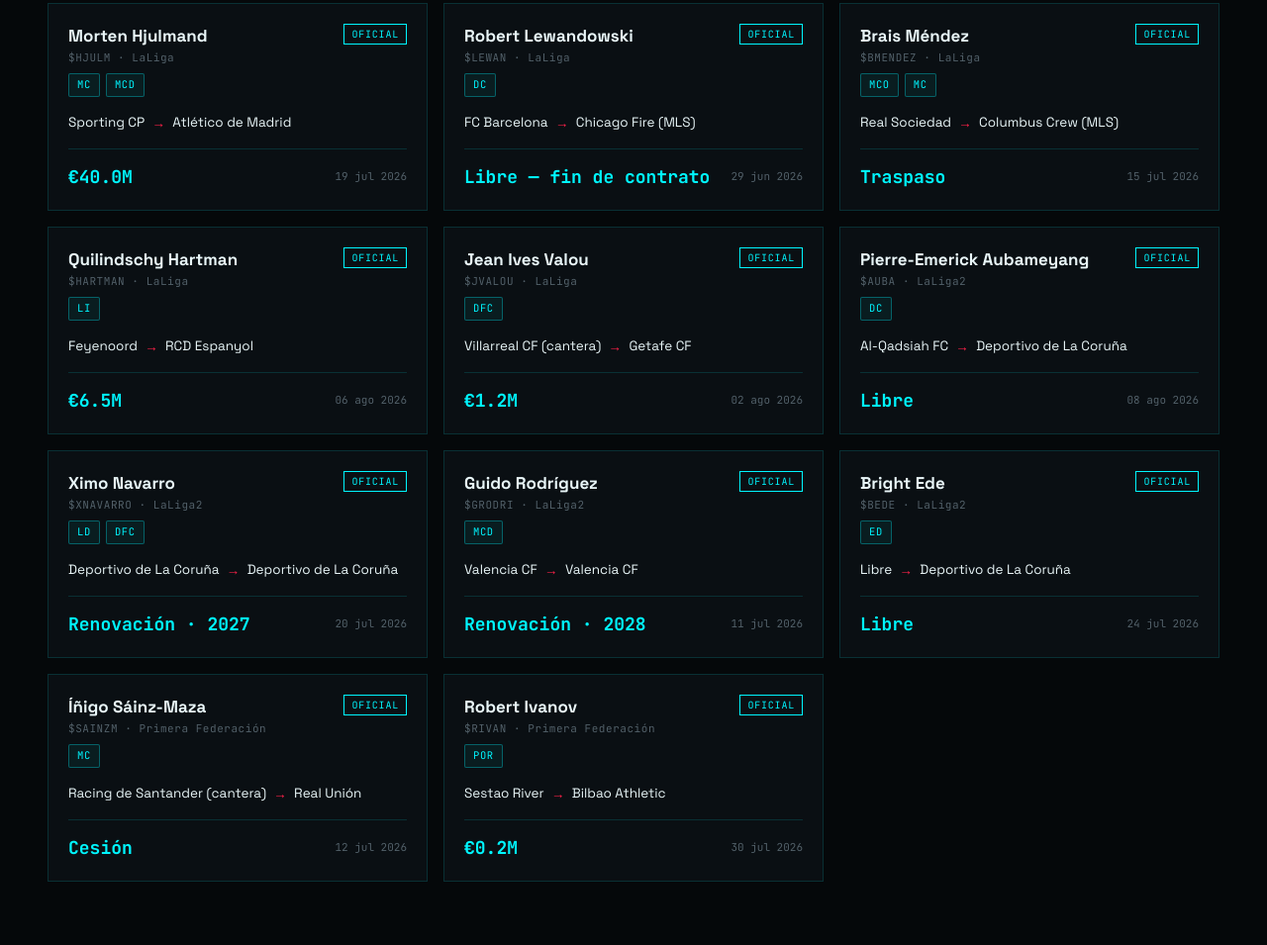
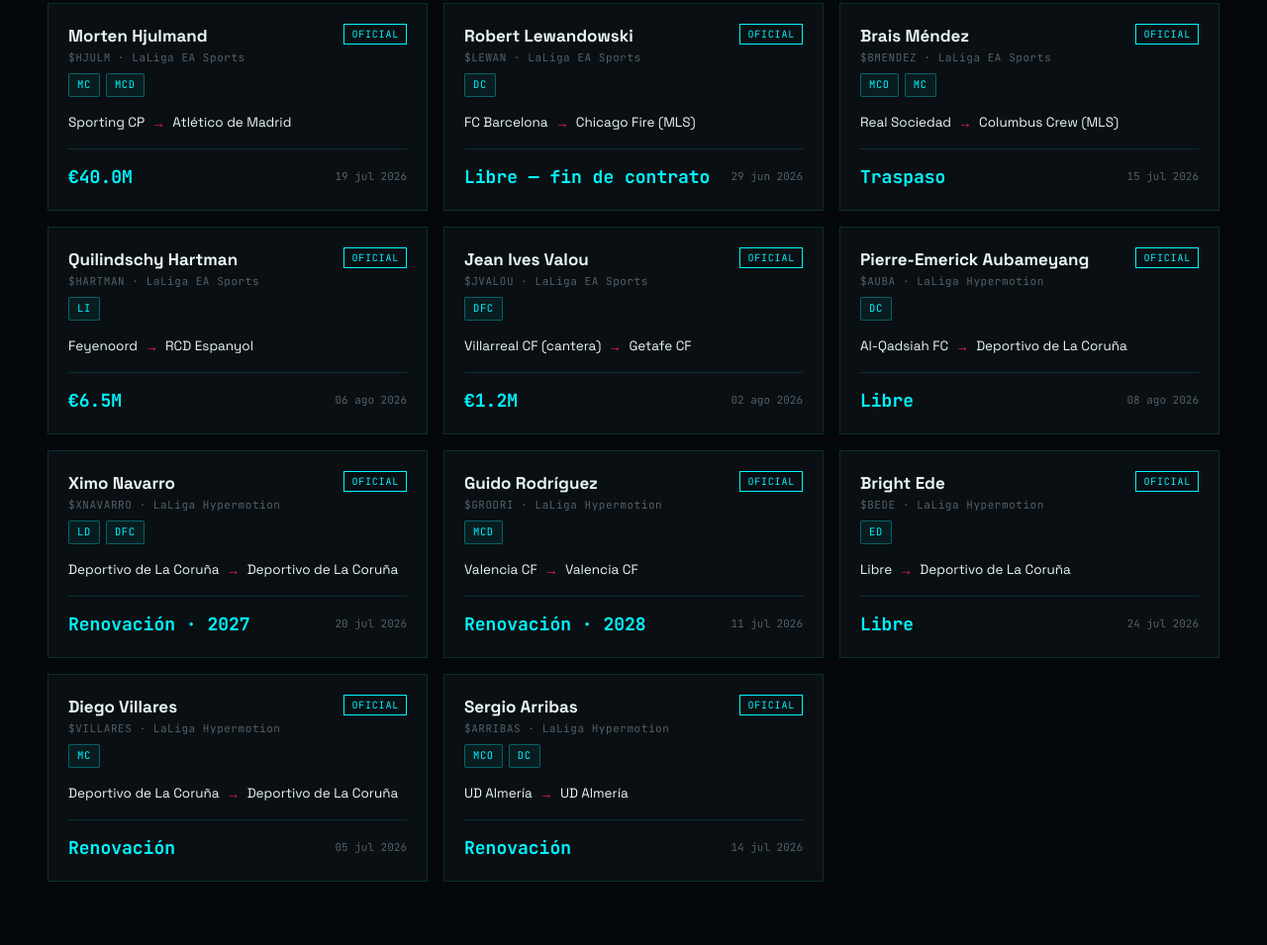
Before and after one commit to maestro3030/MarkFut, a plain HTML site: page index.html in a window 1280 px wide. Shown: the part 1205-2160 px from the top of the page at 99% size. Drawn offline with Linux system fonts and the light colour scheme.

Commit message:
Add files via upload

```diff
--- a/script.js
+++ b/script.js
@@ -6,7 +6,7 @@
    reales desde tu API (fetch) cuando la tengas lista.
 ========================================================= */
 
-const COMP_LABEL = { laliga:'LaLiga', laliga2:'LaLiga2', primera:'Primera Federación' };
+const COMP_LABEL = { laliga:'LaLiga EA Sports', laliga2:'LaLiga Hypermotion' };
 
 // ---- Fichajes confirmados (mercado de verano 2026, ventana abierta 1 jul – 1 sep 2026) ----
 const TRANSFERS = [
@@ -24,14 +24,9 @@
   {name:'Guido Rodríguez', symbol:'$GRODRI', pos:['MCD'], from:'Valencia CF', to:'Valencia CF', fee:'Renovación · 2028', date:'11 jul 2026', comp:'laliga2'},
   {name:'Bright Ede', symbol:'$BEDE', pos:['ED'], from:'Libre', to:'Deportivo de La Coruña', fee:'Libre', date:'24 jul 2026', comp:'laliga2'},
 
-  {name:'Íñigo Sáinz-Maza', symbol:'$SAINZM', pos:['MC'], from:'Racing de Santander (cantera)', to:'Real Unión', fee:'Cesión', date:'12 jul 2026', comp:'primera'},
-  {name:'Robert Ivanov', symbol:'$RIVAN', pos:['POR'], from:'Sestao River', to:'Bilbao Athletic', fee:'€0.2M', date:'30 jul 2026', comp:'primera'},
+  {name:'Diego Villares', symbol:'$VILLARES', pos:['MC'], from:'Deportivo de La Coruña', to:'Deportivo de La Coruña', fee:'Renovación', date:'05 jul 2026', comp:'laliga2'},
+  {name:'Sergio Arribas', symbol:'$ARRIBAS', pos:['MCO','DC'], from:'UD Almería', to:'UD Almería', fee:'Renovación', date:'14 jul 2026', comp:'laliga2'},
 ];
-
-// Nota: la Primera Federación 2026/27 se reorganiza con los descensos de Real Zaragoza,
-// Cultural Leonesa, SD Huesca y CD Mirandés desde LaLiga2, junto a filiales como
-// Real Madrid Castilla y FC Barcelona Atlètic. Sustituye este bloque por datos de tu
-// fuente/API cuando quieras fichajes reales de esta categoría.
 
 // ---- Rumores / fichajes inminentes ----
 const RUMORS = [
@@ -83,11 +78,13 @@
   return seededPick(s1, FIRST_NAMES)+' '+seededPick(s2, LAST_NAMES);
 }
 
-// ---- Equipos: LaLiga, LaLiga2, Primera Federación (destacados) ----
+// ---- Equipos: LaLiga EA Sports (20) y LaLiga Hypermotion (22) ----
 // Temporada 2026/27 — composición verificada: LaLiga incorpora a Racing de Santander,
 // Deportivo de La Coruña y Málaga CF (ascendidos); descienden Real Oviedo, RCD Mallorca
 // y Girona FC. LaLiga2 (Hypermotion) suma Girona, Mallorca y Oviedo, más los ascendidos
-// desde Primera Federación (Tenerife, Eldense, Sabadell, Celta Fortuna).
+// desde Primera Federación (Tenerife, Eldense, Sabadell, Celta Fortuna). La propia
+// Primera Federación ya no se muestra como competición en esta web (a petición del
+// cliente): solo se listan los 20 + 22 equipos de las dos categorías profesionales.
 const TEAM_LIST = [
   // LaLiga (20)
   {id:'rmadrid', name:'Real Madrid', comp:'laliga', formation:'4-3-3'},
@@ -133,27 +130,46 @@
   {id:'sporting', name:'Real Sporting de Gijón', comp:'laliga2', formation:'4-4-2'},
   {id:'valladolid', name:'Real Valladolid', comp:'laliga2', formation:'4-3-3'},
   {id:'tenerife', name:'CD Tenerife', comp:'laliga2', formation:'4-4-2'},
-  // Primera Federación (destacados — 3er nivel)
-  {id:'castilla', name:'Real Madrid Castilla', comp:'primera', formation:'4-3-3'},
-  {id:'barcaatl', name:'FC Barcelona Atlètic', comp:'primera', formation:'4-3-3'},
-  {id:'bilbaoath', name:'Bilbao Athletic', comp:'primera', formation:'4-2-3-1'},
-  {id:'realunion', name:'Real Unión', comp:'primera', formation:'4-4-2'},
-  {id:'zaragoza', name:'Real Zaragoza', comp:'primera', formation:'4-2-3-1'},
-  {id:'huesca', name:'SD Huesca', comp:'primera', formation:'4-3-3'},
-  {id:'cultural', name:'Cultural Leonesa', comp:'primera', formation:'4-4-2'},
-  {id:'mirandes', name:'CD Mirandés', comp:'primera', formation:'3-5-2'},
 ];
 
-// ---- Plantillas curadas para clubes destacados (verificadas a ago 2026; resto: generado) ----
-// Nota: se ha limitado la curación a los clubes con datos de fichajes/salidas confirmados
-// (p. ej. salida de Lewandowski y Araújo del Barça, llegada de Konaté al Real Madrid) para
-// evitar mostrar jugadores que ya no compiten en España. El resto de equipos usa nombres
-// generados de forma ilustrativa — sustitúyelos por tu API para plantillas 100% reales.
+// ---- Plantillas curadas — temporada 2026/27 ----
+// LaLiga EA Sports: los 20 equipos, investigados con fuentes actualizadas de agosto 2026
+// (fichajes de verano incluidos: Konaté al Madrid, Adeyemi al Barça, salida de Lewandowski
+// y cesión de Araújo al Liverpool, Hjulmand al Atlético, etc.)
+// LaLiga Hypermotion: 9 de los 22 equipos con plantilla real verificada; el resto usa
+// nombres generados de forma ilustrativa (ver generatedName) hasta conectar una API real.
 const CURATED_ROSTERS = {
+  // ---- LaLiga EA Sports (20/20) ----
   rmadrid: ['Thibaut Courtois','Dani Carvajal','Ibrahim Konaté','Dean Huijsen','Álvaro Carreras','Federico Valverde','Aurélien Tchouaméni','Jude Bellingham','Vinicius Jr','Kylian Mbappé','Franco Mastantuono'],
-  barca: ['Joan García','Alejandro Balde','Pau Cubarsí','Íñigo Martínez','Jules Koundé','Pedri','Frenkie de Jong','Dani Olmo','Raphinha','Karim Adeyemi','Lamine Yamal'],
-  atmadrid: ['Jan Oblak','Nahuel Molina','José María Giménez','Robin Le Normand','Javi Galán','Álex Baena','Morten Hjulmand','Koke','Rodrigo De Paul','Antoine Griezmann','Julián Álvarez'],
-  athletic: ['Unai Simón','Andoni Gorosabel','Dani Vivian','Aitor Paredes','Yuri Berchiche','Mikel Vesga','Óscar de Marcos','Oihan Sancet','Nico Williams','Robert Navarro','Gorka Guruzeta'],
+  barca: ['Joan García','Jules Koundé','Ronald Araújo','Pau Cubarsí','Álex Balde','Marc Casadó','Frenkie de Jong','Pedri','Karim Adeyemi','Ferran Torres','Lamine Yamal'],
+  atmadrid: ['Jan Oblak','Nahuel Molina','José María Giménez','Robin Le Normand','Alejandro Grimaldo','Morten Hjulmand','Koke','Álex Baena','Giuliano Simeone','Julián Álvarez','Alexander Sørloth'],
+  athletic: ['Unai Simón','Andoni Gorosabel','Dani Vivian','Aymeric Laporte','Yuri Berchiche','Mikel Vesga','Mikel Jauregizar','Oihan Sancet','Nico Williams','Iñaki Williams','Gorka Guruzeta'],
+  alaves: ['Antonio Sivera','Nahuel Tenaglia','Facundo Garcés','Nikola Maras','Jonny Otto','Ander Guevara','Antonio Blanco','Carles Aleñá','Abde Rebbach','Toni Martínez','Lucas Boyé'],
+  betis: ['Álvaro Valles','Héctor Bellerín','Marc Bartra','Natan','Junior Firpo','Marc Roca','Pablo Fornals','Isco','Antony','Abde Ezzalzouli','Cucho Hernández'],
+  celta: ['Iván Villar','Sergio Carreira','Carl Starfelt','Unai Núñez','Javi Galán','Damián Rodríguez','Ilaix Moriba','Iago Aspas','Williot Swedberg','Hugo Álvarez','Borja Iglesias'],
+  depor: ['Germán Parreño','Ximo Navarro','Dani Barcia','Arnau Comas','Giacomo Quagliata','José Ángel Jurado','Diego Villares','Mario Soriano','David Mella','Yeremay Hernández','Pierre-Emerick Aubameyang'],
+  elche: ['Matías Dituro','Buba Sangaré','Pedro Bigas','David Affengruber','Víctor Chust','Marc Aguado','Federico Redondo','Gonzalo Villar','Germán Valera','Lucas Cepeda','Rafa Mir'],
+  espanyol: ['Marko Dmitrovic','Rubén Sánchez','Leandro Cabrera','Pablo Ramón','Quilindschy Hartman','Pol Lozano','Gabriel Moscardó','Edu Expósito','Jofre Carreras','Javi Puado','Kike García'],
+  getafe: ['David Soria','Kiko Femenía','Djené','Abdel Abqar','Davinchi','Mario Martín','Yvan Neyou','Ramón Terrats','Christantus Uche','Borja Mayoral','Juanmi'],
+  levante: ['Pablo Campos','Víctor García','Adrián de la Fuente','Aïssa Mandi','Manu Sánchez','Oriol Rey','Kervin Arriaga','Carlos Álvarez','Roger Brugué','Iván Romero','Karl Etta Eyong'],
+  malaga: ['Alfonso Herrero','Diego Murillo','Einar Galilea','Ángel Recio','Álex Pastor','Juanpe Jiménez','Carlos Dotor','Rafa Rodríguez','David Larrubia','Julen Lobete','Chupe'],
+  osasuna: ['Sergio Herrera','Valentín Rosier','Alejandro Catena','Jorge Herrando','Abel Bretones','Lucas Torró','Jon Moncayola','Moi Gómez','Rubén García','Ante Budimir','Raúl García'],
+  rayo: ['Dani Cárdenas','Andrei Rațiu','Florian Lejeune','Luiz Felipe','Pep Chavarría','Óscar Valentín','Unai López','Isi Palazón','Jorge de Frutos','Fran Pérez','Sergio Camello'],
+  racing: ['Simon Eriksson','Jorge Salinas','Álvaro Mantilla','Manu Hernando','Íñigo Sainz-Maza','Gustavo Puerta','Sergio Canales','Iñigo Vicente','Andrés Martín','Asier Villalibre','Juan Carlos Arana'],
+  rsociedad: ['Álex Remiro','Álvaro Odriozola','Igor Zubeldia','Jon Pacheco','Aihen Muñoz','Jon Gorrotxategi','Beñat Turrientes','Carlos Soler','Takefusa Kubo','Ander Barrenetxea','Mikel Oyarzabal'],
+  sevilla: ['Odysseas Vlachodimos','Juanlu Sánchez','Kike Salas','Marcão','Gabriel Suazo','Lucien Agoumé','Djibril Sow','Joan Jordán','Rubén Vargas','Alfon González','Isaac Romero'],
+  valencia: ['Stole Dimitrievski','Dimitri Foulquier','Mouctar Diakhaby','César Tárrega','José Gayà','Pepelu','Javi Guerra','Luis Rioja','Arnaut Danjuma','Hugo Duro','Umar Sadiq'],
+  villarreal: ['Luiz Júnior','Santiago Mouriño','Renato Veiga','Pau Navarro','Carlos Romero','Santi Comesaña','Pape Gueye','Alberto Moleiro','Nicolás Pépé','Georges Mikautadze','Gerard Moreno'],
+  // ---- LaLiga Hypermotion (9/22 verificados; resto generado) ----
+  valladolid: ['Karl Hein','Iván Alejo','Javi Sánchez','Stanko Jurić','Iza Carcelén','Amath Ndiaye','Marcos André','Peter Federico','Chuki','Juanmi Latasa','Víctor Meseguer'],
+  rsociedadb: ['Alex Padrosa','Diego Gorosito','Mariezkurrena','Jon Karrikaburu','Aritz Arambarri','Beñat Yon','Gorosabel','Carrera','Dani Díaz','Amaiur Sarriegi','Iker Vicente'],
+  cordoba: ['Carlos Marín','Antonio Casas','Carlos Albarrán','Fer Guerrero','César Morgado','Dani Requena','Jacobo González','Christian Delgado','Adrián Fuentes','Adilson Mendes','Guillermo Fernández'],
+  cadiz: ['Alberto Varo','Iza Carcelén','Fali','Raúl Parra','Marco Moreno','Momo Mbaye','Brian Ocampo','Suso','Iuri Tabatadze','Moussa Diakité','Jonan Marí'],
+  sporting: ['Diego Mariño','Juan Otero','Enol Prendes','Nico Riestra','Amadou Coundoul','Alejandro Lozano','Jonathan Dubasin','Daniel Queipo','Alejandro Oyón','Andrés Ferrari','Guille Rosas'],
+  almeria: ['Fernando Martínez','Álex Centelles','Daijiro Chirino','Álex Muñoz','Marcos Luna','César de la Hoz','Curro Sánchez','Sergio Arribas','Largie Ramazani','Adrián Embarba','Léo Baptistão'],
+  mallorca: ['Leo Román','Pablo Maffeo','Antonio Raíllo','Martin Valjent','Johan Mojica','Sergi Darder','Manu Morlanes','Antonio Sánchez','Dani Rodríguez','Vedat Muriqi','Abdón Prats'],
+  oviedo: ['Aarón Escandell','Alberto Reina','Rahim Alhassan','David Costas','Ilyas Chaira','Colombatto','Sibo Kpindi','Alejandro Arribas','Salvi Vidal','Santi Cazorla','Ilzat Akhmetov'],
+  granada: ['Zidane Astralaga','Ricard Sánchez','Sergio Ruiz','Fran Petit','Diallo','Óscar Naasei','Pablo Trigueros','Álvaro Lama','Facundo Arnaiz','Pedro Alemañ','Jorge Pascual Medina'],
 };
 
 // asigna jugador+posición para un equipo, usando plantilla curada o generada
@@ -331,7 +347,7 @@
 ========================================================= */
 let currentTeamId = null;
 function renderTeamPanel(){
-  const groups = ['laliga','laliga2','primera'];
+  const groups = ['laliga','laliga2'];
   const panel = document.getElementById('team-panel');
   panel.innerHTML = groups.map(g => `
     <div class="team-group-label">${COMP_LABEL[g]}</div>
```
Also changed, not shown: index.html (+3 -4 lines).
